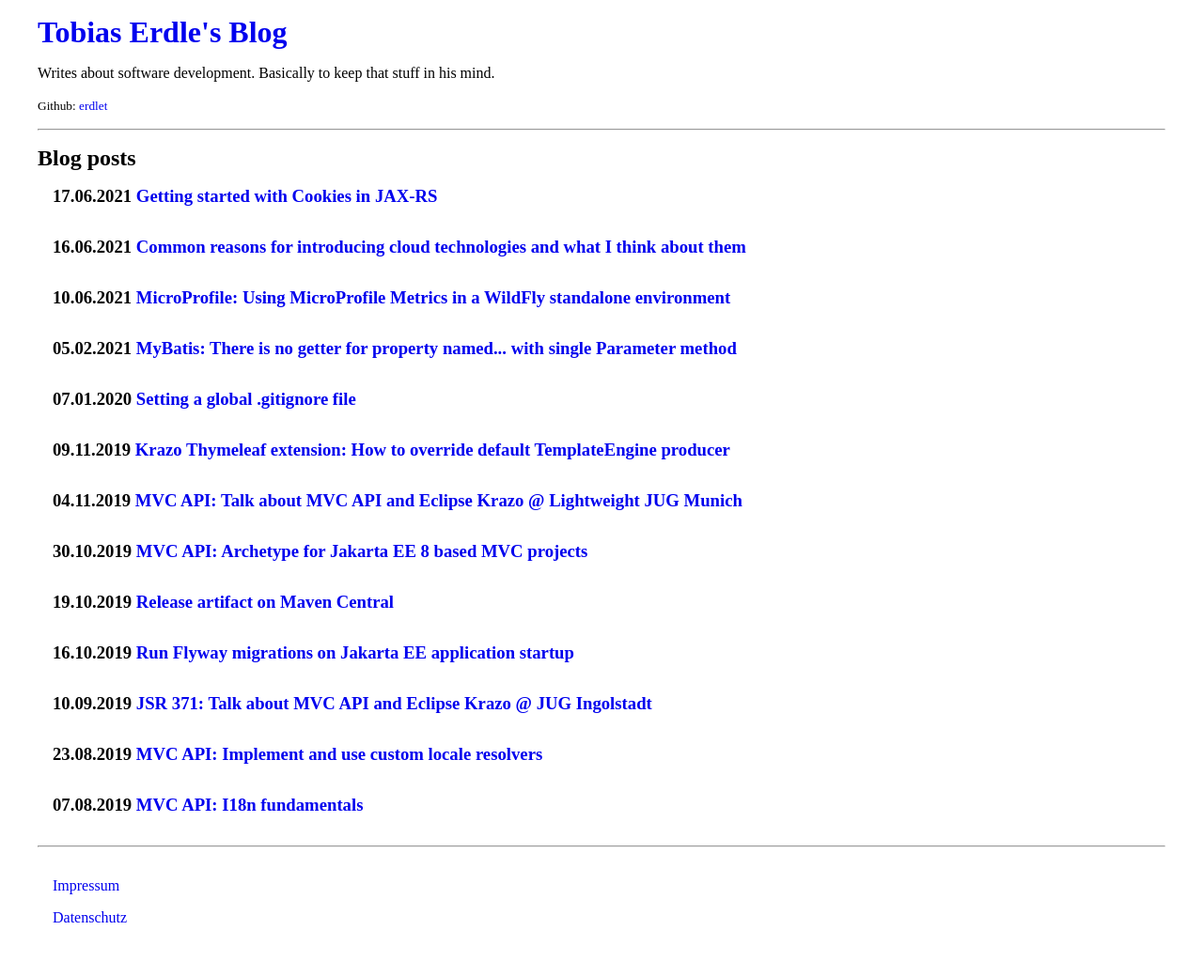
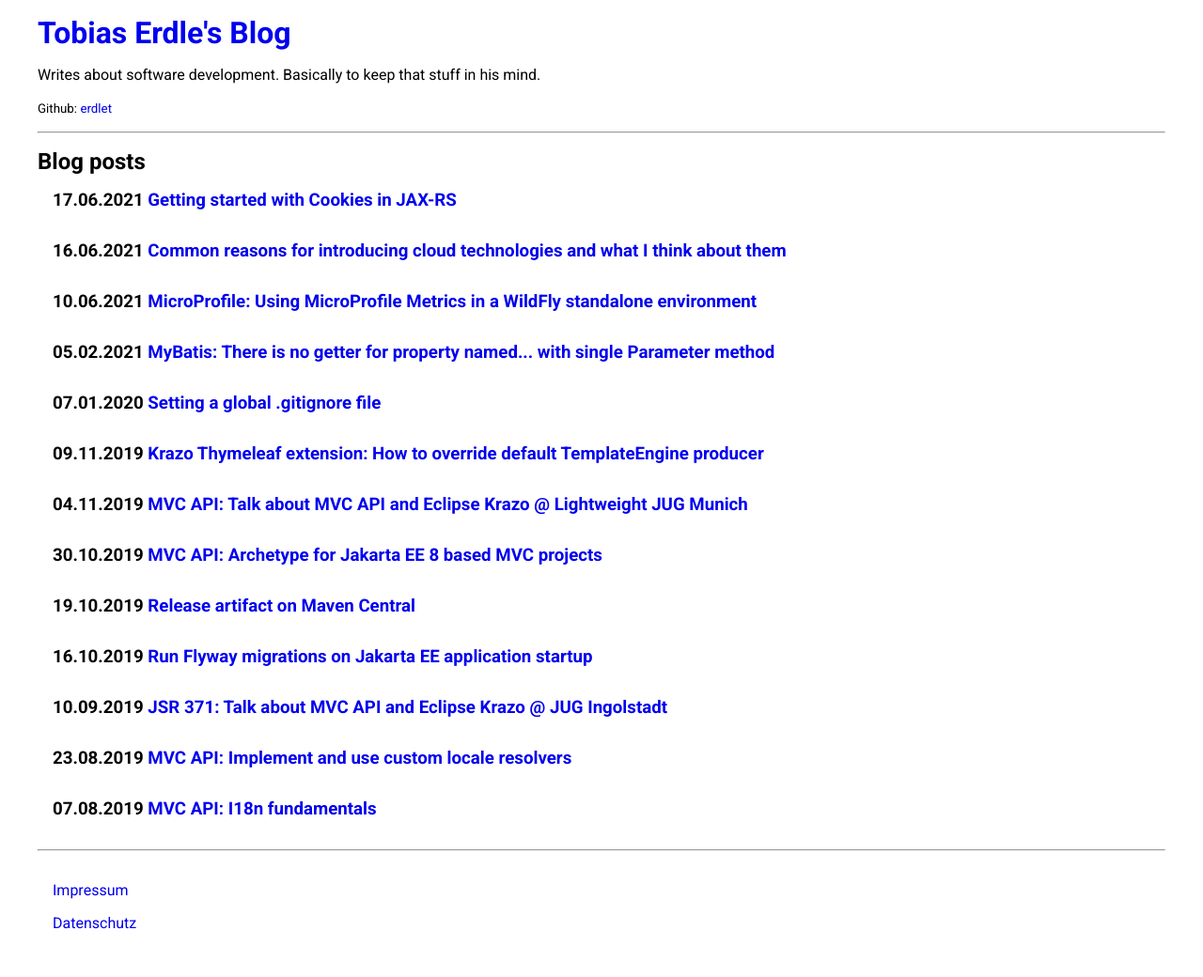
Before and after one commit to erdlet/erdlet.github.io, a Jekyll site: the page built from index.html, in a window 1280 px wide. Shown: the whole page at 94% size. Built offline with Jekyll 4.4.1, drawn with Linux system fonts in a browser that asks for light colours.

Commit message:
Use Robot as font

```diff
--- a/_layouts/default.html
+++ b/_layouts/default.html
@@ -4,6 +4,8 @@
 <head>
     <meta charset="utf-8">
     <meta name="viewport" content="width=device-width, initial-scale=1">
+    <link rel="preconnect" href="https://fonts.gstatic.com">
+    <link href="https://fonts.googleapis.com/css2?family=Roboto:ital,wght@0,100;0,300;0,400;0,500;0,700;1,100;1,300;1,400&display=swap" rel="stylesheet">
     <link rel="stylesheet" href="/assets/css/styles.css">
     <title>{{ site.title }}</title>
 </head>
--- a/assets/css/styles.css
+++ b/assets/css/styles.css
@@ -15,6 +15,7 @@
     margin: auto;
     max-width: 1200px;
     padding: 1rem;
+    font-family: 'Roboto', sans-serif;
 }
 
 main>ul>li {
```
